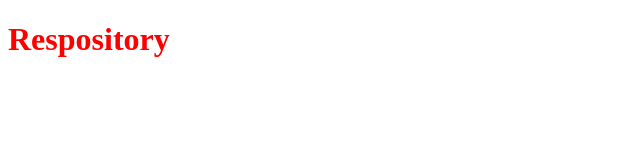
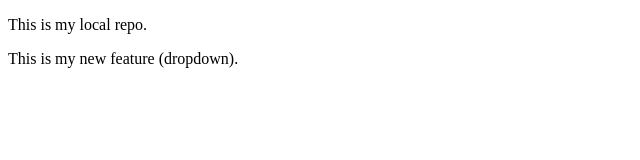
Before and after one commit to Gausha606/Demo, a plain HTML site: page index.html in a window 1280 px wide. Shown: the whole page, without its empty margins (0-640 px from the left). Drawn offline with Linux system fonts and the light colour scheme.

```diff
--- a/index.html
+++ b/index.html
@@ -7,7 +7,8 @@
   <link rel="stylesheet" href="style.css">
 </head>
 <body>
-  <h1>Respository</h1>
+  <p>This is my local repo.</p>
+  <p>This is my new feature (dropdown).</p>
 
 </body>
 </html>
```
